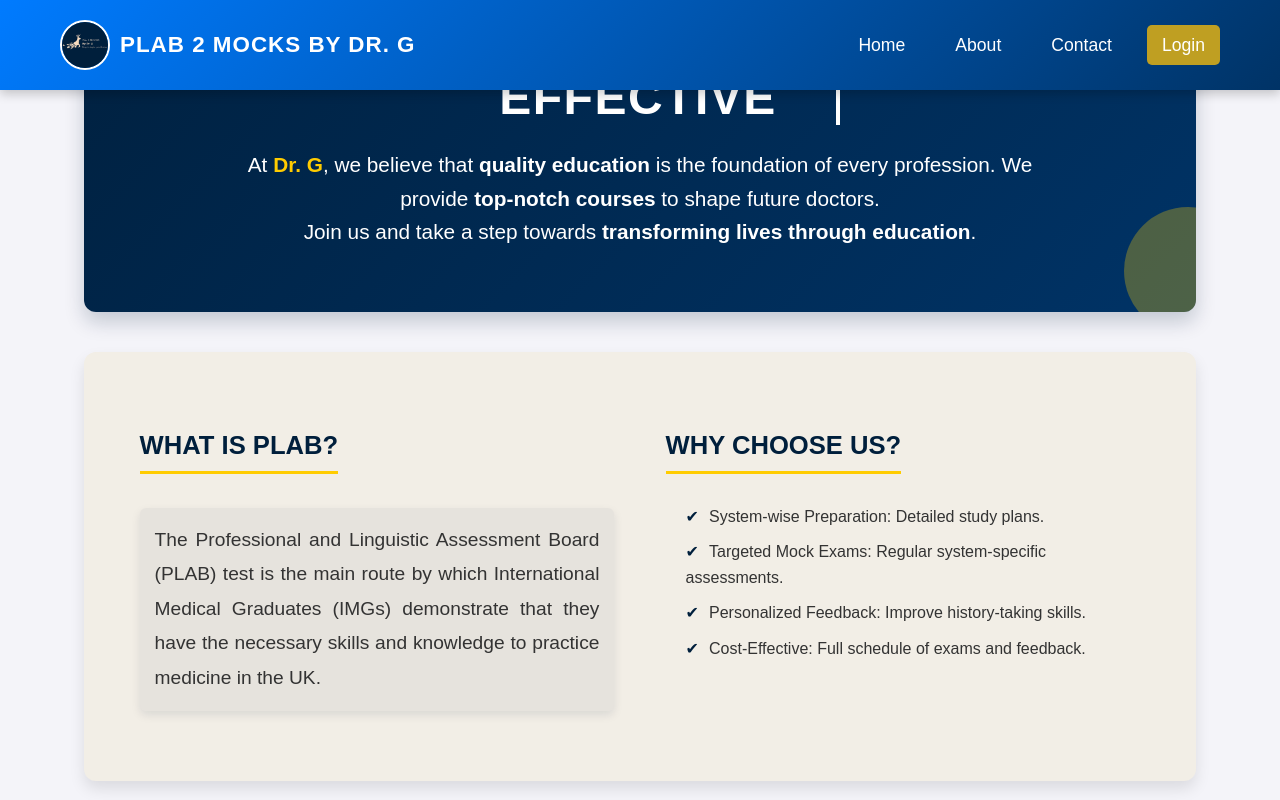
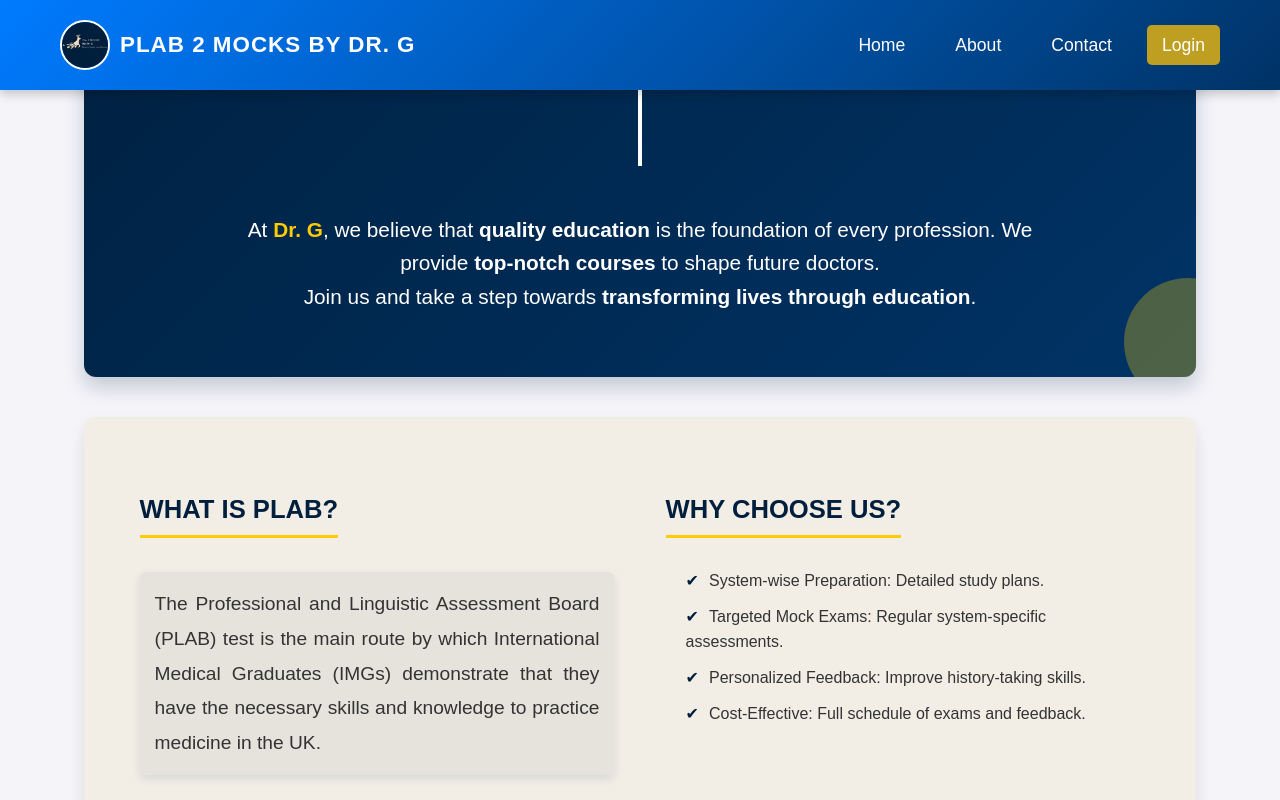
Before and after one commit to dharmeshgidwani/jitu_website, a React (Vite) app in the folder client/: page / in a window 1280 px wide. Shown: the top 800 px of the page. Built offline with nearby package versions, Linux system fonts and the light colour scheme; no server answers; the HTML template or start-up script is replaced by a standard one.

Commit message:
home.css updtated

```diff
--- a/client/src/css/Home.css
+++ b/client/src/css/Home.css
@@ -41,13 +41,11 @@ body {
 .typing-effect {
   font-size: clamp(1.5rem, 5vw, 3rem);
   font-weight: bold;
-  margin-bottom: 1rem;
   text-transform: uppercase;
   letter-spacing: 1.5px;
-  text-align: center;
-  display: inline-block;
+  display: inline-block; /* Prevent text wrapping issues */
+  overflow: hidden;
   max-width: 100%;
-  overflow: hidden;
   border-right: 4px solid white;
   animation: typing 3.5s steps(30, end) infinite alternate, blink 0.7s infinite;
 }
@@ -268,10 +266,11 @@ body {
 @media (max-width: 576px) {
   .typing-effect {
     font-size: clamp(1.2rem, 6vw, 2rem);
-    white-space: normal; /* Allow text wrapping */
-    border-right: none; /* Remove cursor effect */
     display: block;
     text-align: center;
+    white-space: normal; /* Allow wrapping */
+    border-right: none; /* Remove cursor effect */
+    animation: none; /* Remove animation flickering */
   }
   .hero-section {
     padding: 7vw 5%;
```
